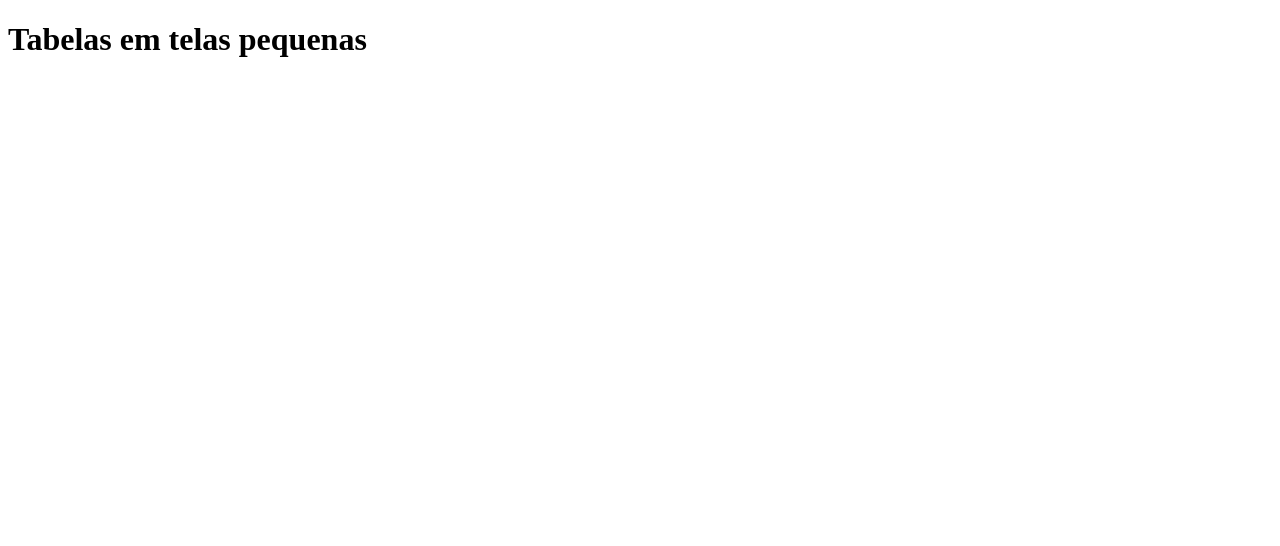
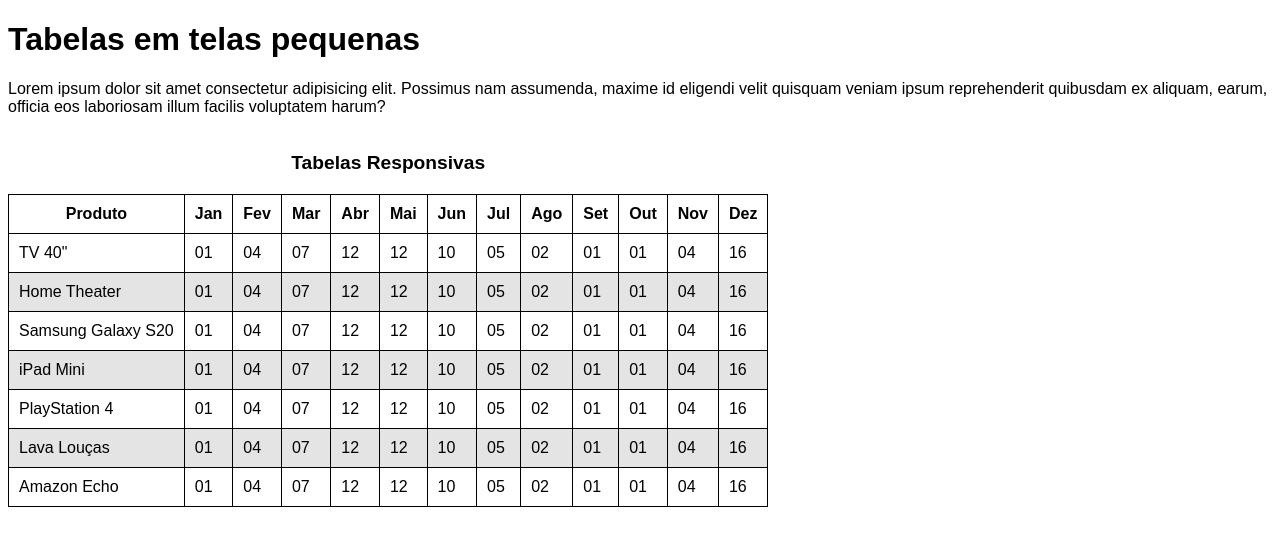
Before and after one commit to Ray-BT/Modulos-Curso-HTML5-CSS3, a plain HTML site: page mod3/ex023/tabela006.html in a window 1280 px wide. Drawn offline with Linux system fonts and the light colour scheme.

Commit message:
exercicios atualizados

```diff
--- a/mod3/ex023/tabela006.html
+++ b/mod3/ex023/tabela006.html
@@ -5,8 +5,162 @@
     <meta http-equiv="X-UA-Compatible" content="IE=edge">
     <meta name="viewport" content="width=device-width, initial-scale=1.0">
     <title>Tabelas Responsivas</title>
+    <style>
+        body {
+            font-family: Arial, Helvetica, sans-serif;
+        }
+        table {
+            border-collapse: collapse;
+        }
+        caption {
+            font-size: 1.2em;
+            font-weight: bolder;
+            padding: 20px;
+        }
+
+        th, td{
+            border: 1px solid black;
+            padding: 10px;
+        }
+        tr:nth-child(even){
+            background-color: rgb(228, 228, 228);
+        }
+        div#container {
+            overflow-x: auto;
+        }
+    </style>
 </head>
 <body>
     <h1>Tabelas em telas pequenas</h1>
+    <p> Lorem ipsum dolor sit amet consectetur adipisicing elit. Possimus nam assumenda, maxime id eligendi velit quisquam veniam ipsum reprehenderit quibusdam ex aliquam, earum, officia eos laboriosam illum facilis voluptatem harum?</p>
+    <div id="container">
+        <table>
+            <caption>Tabelas Responsivas</caption>
+            <thead>
+                <tr>
+                    <th>Produto</th>
+                    <th>Jan</th>
+                    <th>Fev</th>
+                    <th>Mar</th>
+                    <th>Abr</th>
+                    <th>Mai</th>
+                    <th>Jun</th>
+                    <th>Jul</th>
+                    <th>Ago</th>
+                    <th>Set</th>
+                    <th>Out</th>
+                    <th>Nov</th>
+                    <th>Dez</th>
+                </tr>
+            </thead>
+            <tbody>
+                <tr>
+                    <td>TV 40"</td>
+                    <td>01</td>
+                    <td>04</td>
+                    <td>07</td>
+                    <td>12</td>
+                    <td>12</td>
+                    <td>10</td>
+                    <td>05</td>
+                    <td>02</td>
+                    <td>01</td>
+                    <td>01</td>
+                    <td>04</td>
+                    <td>16</td>
+                </tr>
+                <tr>
+                    <td>Home Theater</td>
+                    <td>01</td>
+                    <td>04</td>
+                    <td>07</td>
+                    <td>12</td>
+                    <td>12</td>
+                    <td>10</td>
+                    <td>05</td>
+                    <td>02</td>
+                    <td>01</td>
+                    <td>01</td>
+                    <td>04</td>
+                    <td>16</td>
+                </tr>
+                <tr>
+                    <td>Samsung Galaxy S20</td>
+                    <td>01</td>
+                    <td>04</td>
+                    <td>07</td>
+                    <td>12</td>
+                    <td>12</td>
+                    <td>10</td>
+                    <td>05</td>
+                    <td>02</td>
+                    <td>01</td>
+                    <td>01</td>
+                    <td>04</td>
+                    <td>16</td>
+                </tr>
+                <tr>
+                    <td>iPad Mini</td>
+                    <td>01</td>
+                    <td>04</td>
+                    <td>07</td>
+                    <td>12</td>
+                    <td>12</td>
+                    <td>10</td>
+                    <td>05</td>
+                    <td>02</td>
+                    <td>01</td>
+                    <td>01</td>
+                    <td>04</td>
+                    <td>16</td>
+                </tr>
+                <tr>
+                    <td>PlayStation 4</td>
+                    <td>01</td>
+                    <td>04</td>
+                    <td>07</td>
+                    <td>12</td>
+                    <td>12</td>
+                    <td>10</td>
+                    <td>05</td>
+                    <td>02</td>
+                    <td>01</td>
+                    <td>01</td>
+                    <td>04</td>
+                    <td>16</td>
+                </tr>
+                <tr>
+                    <td>Lava Louças</td>
+                    <td>01</td>
+                    <td>04</td>
+                    <td>07</td>
+                    <td>12</td>
+                    <td>12</td>
+                    <td>10</td>
+                    <td>05</td>
+                    <td>02</td>
+                    <td>01</td>
+                    <td>01</td>
+                    <td>04</td>
+                    <td>16</td>
+                </tr>
+                <tr>
+                    <td>Amazon Echo</td>
+                    <td>01</td>
+                    <td>04</td>
+                    <td>07</td>
+                    <td>12</td>
+                    <td>12</td>
+                    <td>10</td>
+                    <td>05</td>
+                    <td>02</td>
+                    <td>01</td>
+                    <td>01</td>
+                    <td>04</td>
+                    <td>16</td>
+                </tr>
+            </tbody>
+        </table>
+    </div>
 </body>
 </html>
```
Also changed, not shown: mod3/ex024/iframe001.html (added, +34 -0 lines).
